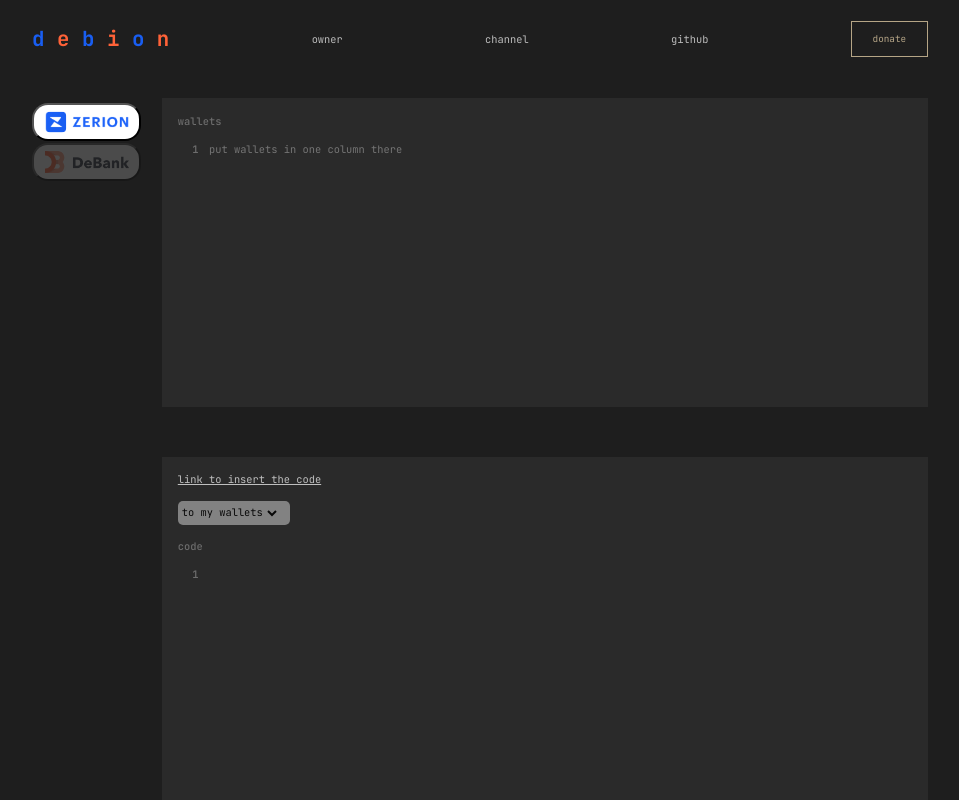
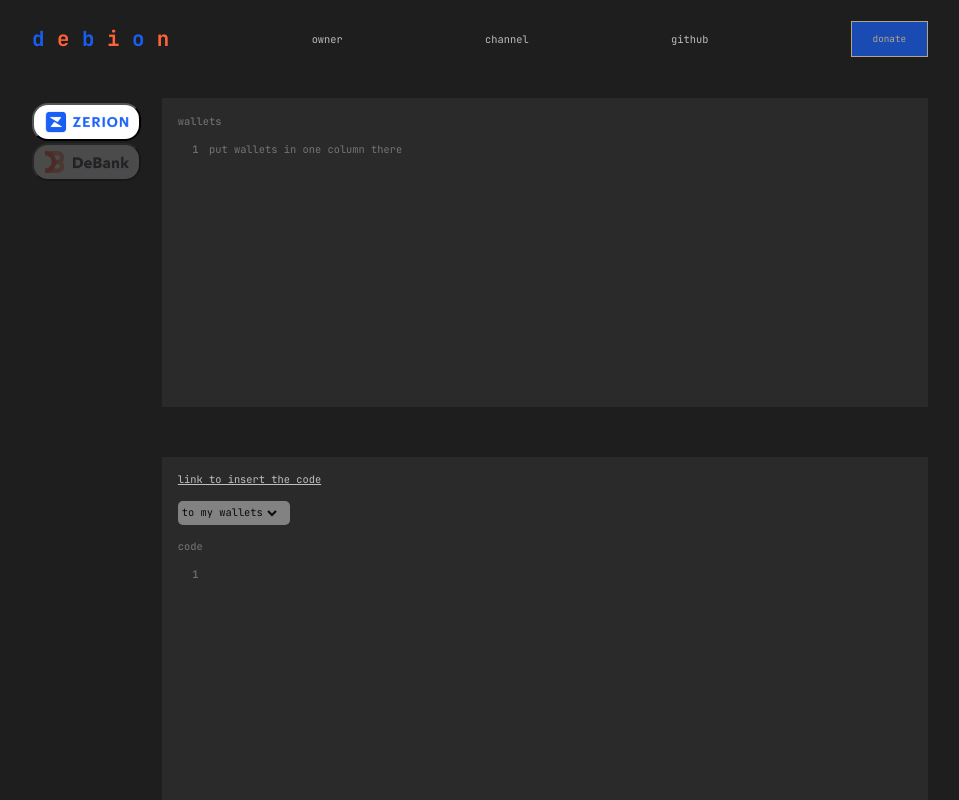
Before and after one commit to Dalgerok/dalgerok.github.io, a plain HTML site: page index.html in a window 1280 px wide. Shown: the whole page, without its empty margins (160-1119 px from the left). Drawn offline with Linux system fonts and the light colour scheme.

Commit message:
Update style.css

```diff
--- a/style.css
+++ b/style.css
@@ -59,6 +59,7 @@ a.donate {
   font-size: calc(0.45 * (1vw + 1vh));
   padding: calc(0.5 * (1vw + 1vh)) calc(1 * (1vw + 1vh));
   cursor: pointer;
+  background-color: rgb(25, 94, 242);
 
   animation: blink 3s infinite; /* Animation duration is set to 1 second */
 }
```
